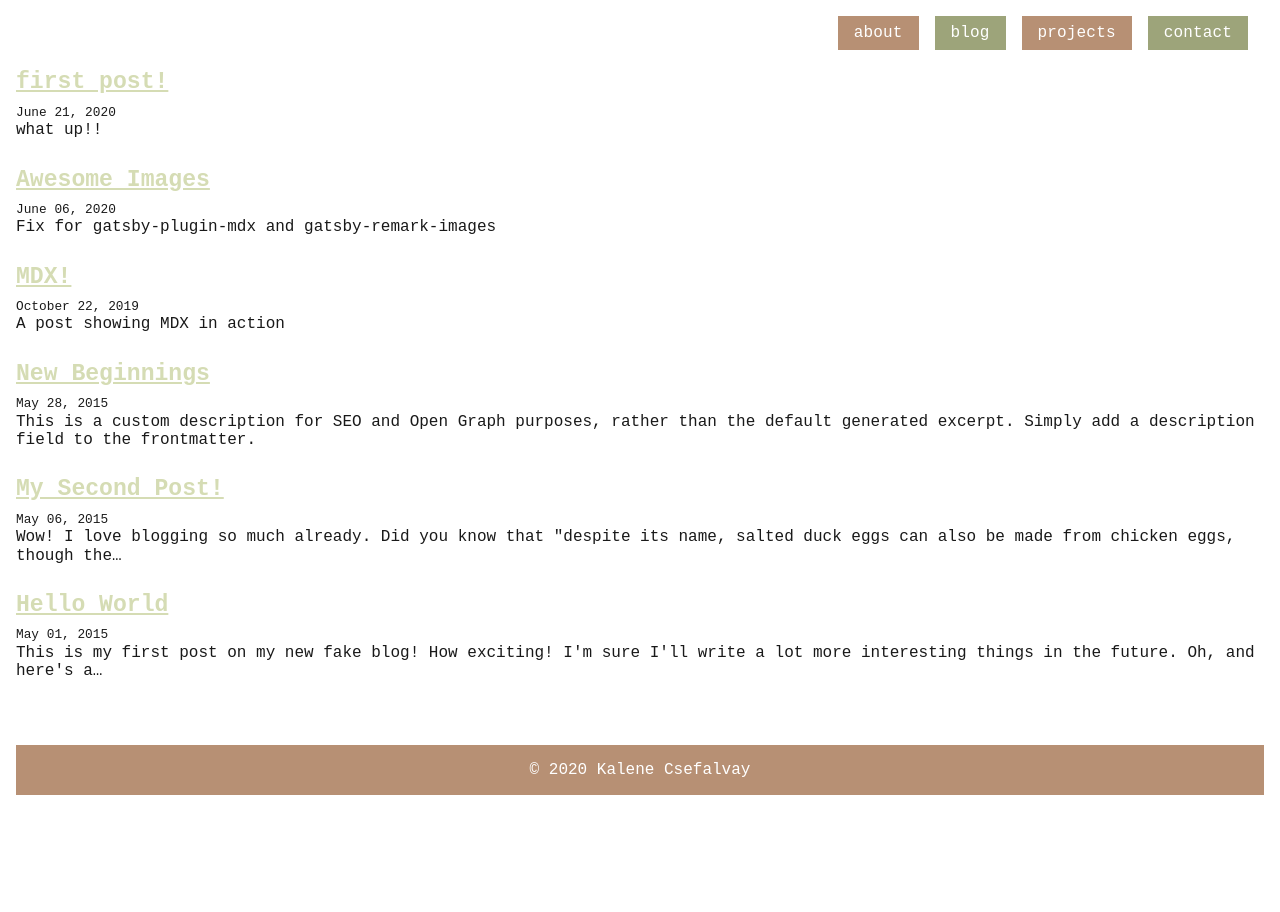
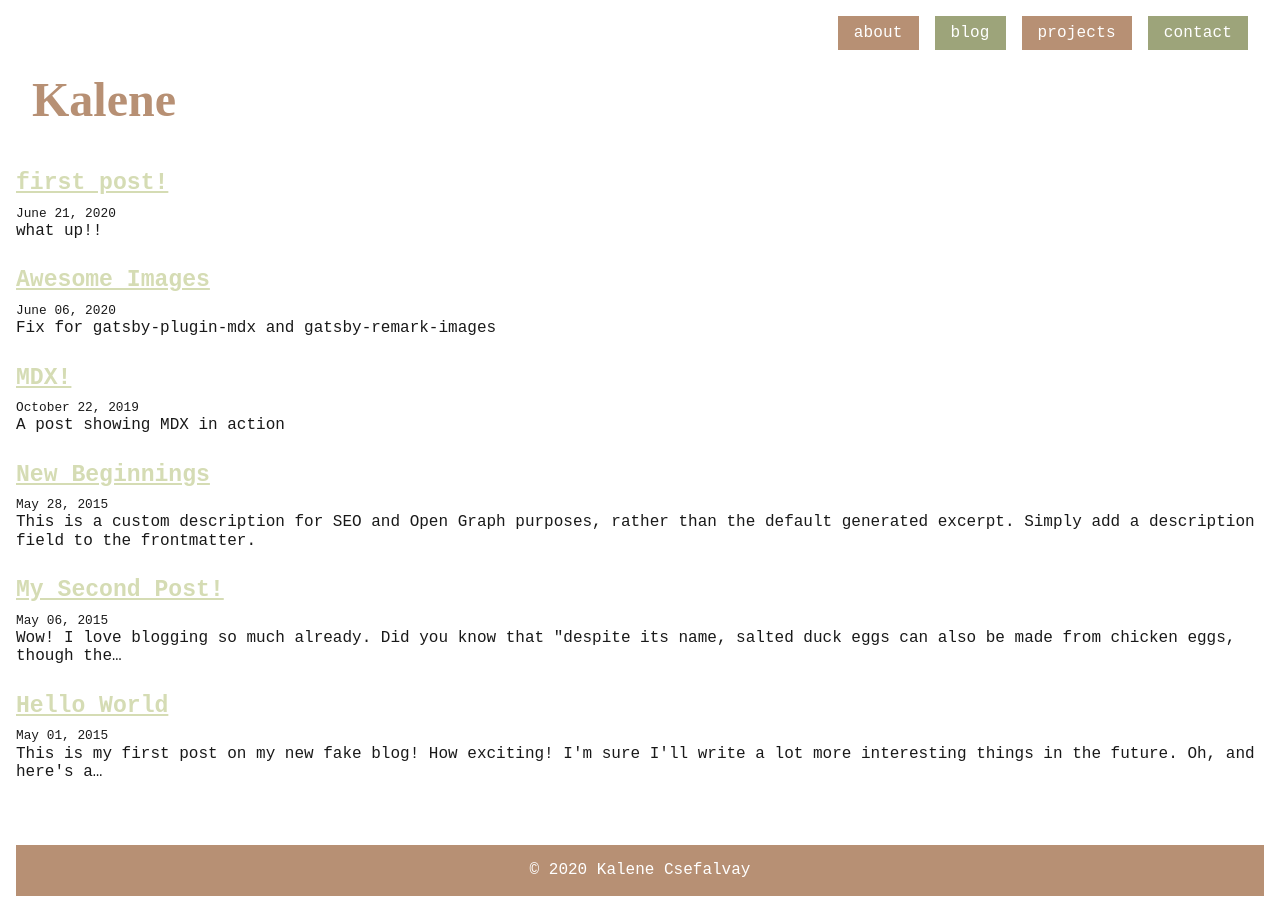
Before and after one commit to kalenenc/kalene-gatsby-personal-website, a Gatsby site: page /blog in a window 1280 px wide. Before the commit the page ends 811 px from the top, so only its background shows below. Built offline with nearby package versions, Linux system fonts and the light colour scheme; Gatsby itself is replaced by a stand-in of ours; some packages are replaced by stand-ins of ours.

Commit message:
adds nametag to all pages

```diff
--- a/src/components/layout.js
+++ b/src/components/layout.js
@@ -1,8 +1,9 @@
 import React from "react"
 //import { Link } from "gatsby"
 import Header from "./header"
-import Footer from './footer'
-import Navigation from './navigation'
+import Footer from "./footer"
+import Navigation from "./navigation"
+import NameTag from "./nametag"
 
 //import { rhythm, scale } from "../utils/typography"
 
@@ -10,8 +11,9 @@ class Layout extends React.Component {
   render() {
     const {
       location,
-     // title,
-      children } = this.props
+      // title,
+      children,
+    } = this.props
     const rootPath = `${__PATH_PREFIX__}/`
     // const blogPath = `${__PATH_PREFIX__}/blog/`
     // let header
@@ -21,9 +23,14 @@ class Layout extends React.Component {
     return (
       <div className="padding">
         <div>
-        { location.pathname === rootPath ? <Header></Header> :  <Navigation></Navigation>
-
-        }
+          {location.pathname === rootPath ? (
+            <Header></Header>
+          ) : (
+            <>
+              <Navigation></Navigation>
+              <NameTag></NameTag>
+            </>
+          )}
 
           <main>{children}</main>
         </div>
```
